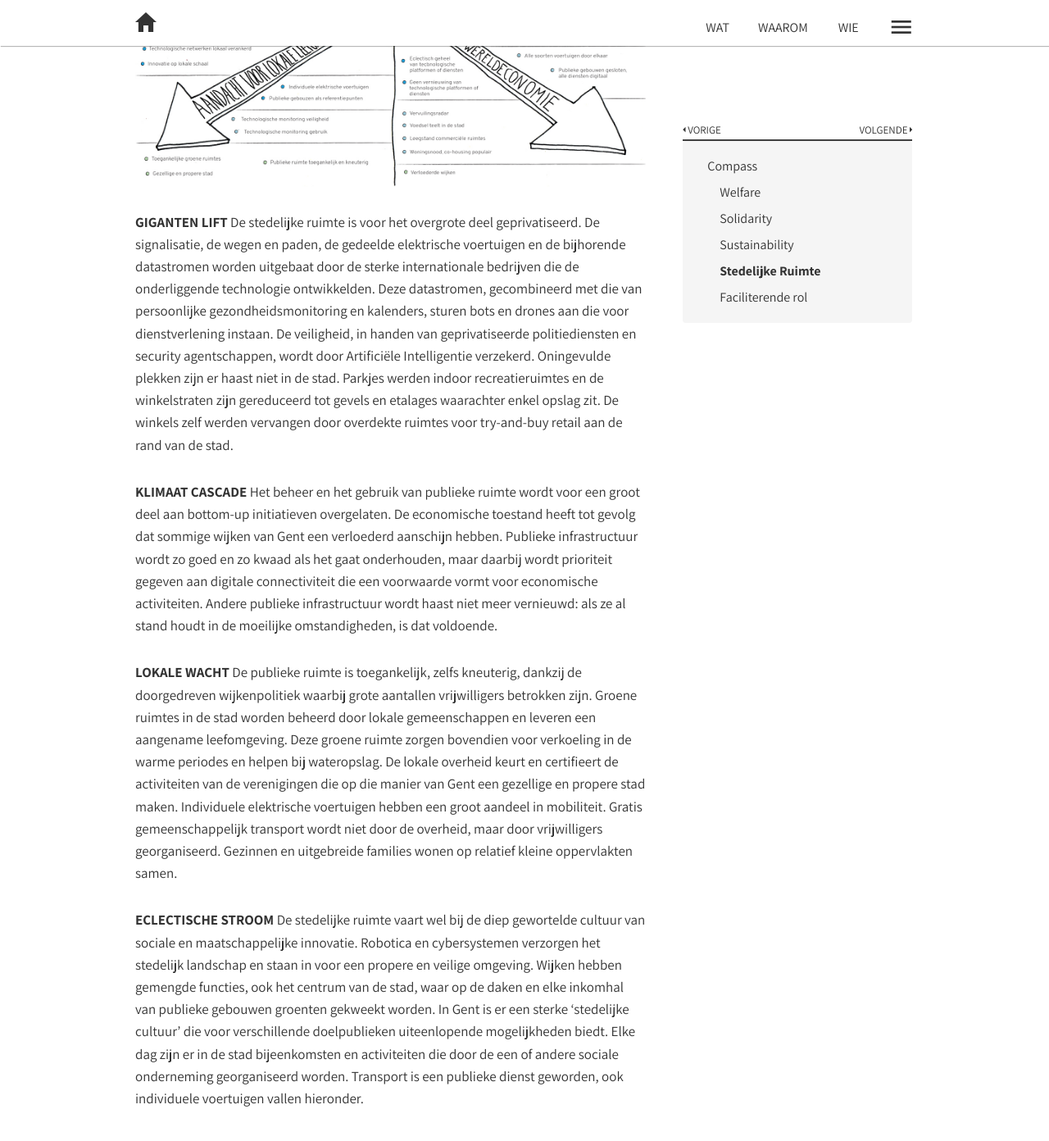
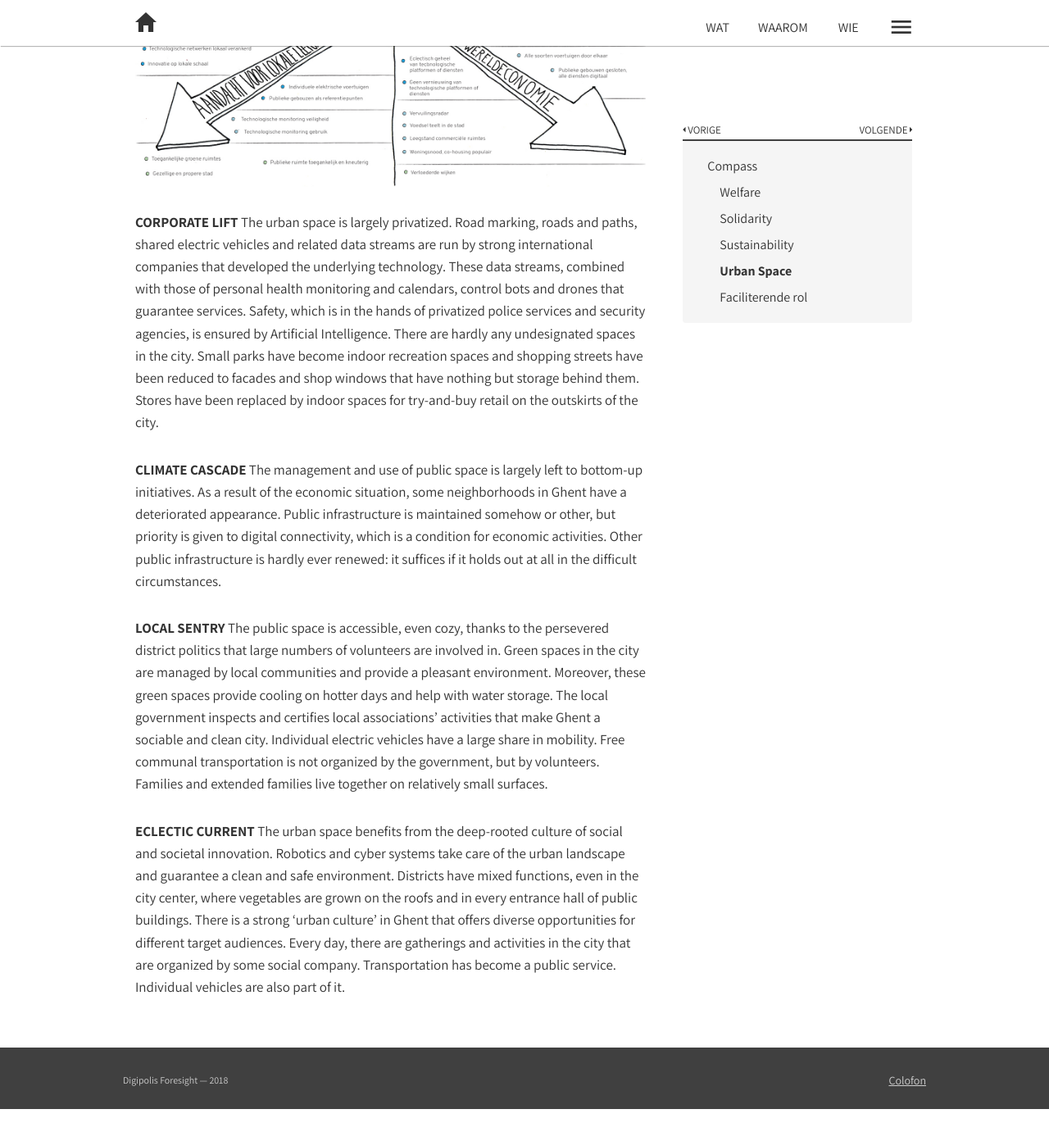
Before and after one commit to lab9k/scripts-voor-gent-2040-en, a Jekyll site: the page built from chapters/chapter-05-part-5.md, in a window 1280 px wide and 1400 px high, scrolled down 469 px. Shown: the top 1392 px of the window at 82% size. Built offline with Jekyll 4.4.1, drawn with Linux system fonts in a browser that asks for light colours; nearby versions of some CDN libraries; after the commit the page ends 1822 px from its top, so only the background shows below that; some of the changed text lies outside the part shown.

Commit message:
Update chapter-05-part-5.md

```diff
--- a/chapters/chapter-05-part-5.md
+++ b/chapters/chapter-05-part-5.md
@@ -5,16 +5,16 @@ part: 5
 chapter: 5
 ispart: true
 permalink: /kompas/stedelijke-ruimte/
-title: Stedelijke Ruimte
+title: Urban Space
 indentlevel: 2
 ---
 
 <a href="{{ site.baseurl }}/images/Ruimte.jpg" data-lightbox="Ruimte"><img src="{{ site.baseurl }}/images/Ruimte.jpg"></a>
 
-**GIGANTEN LIFT** De stedelijke ruimte is voor het overgrote deel geprivatiseerd. De signalisatie, de wegen en paden, de gedeelde elektrische voertuigen en de bijhorende datastromen worden uitgebaat door de sterke internationale bedrijven die de onderliggende technologie ontwikkelden. Deze datastromen, gecombineerd met die van persoonlijke gezondheidsmonitoring en kalenders, sturen bots en drones aan die voor dienstverlening instaan. De veiligheid, in handen van geprivatiseerde politiediensten en security agentschappen, wordt door Artificiële Intelligentie verzekerd. Oningevulde plekken zijn er haast niet in de stad. Parkjes werden indoor recreatieruimtes en de winkelstraten zijn gereduceerd tot gevels en etalages waarachter enkel opslag zit. De winkels zelf werden vervangen door overdekte ruimtes voor try-and-buy retail aan de rand van de stad.
+**CORPORATE LIFT** The urban space is largely privatized. Road marking, roads and paths, shared electric vehicles and related data streams are run by strong international companies that developed the underlying technology. These data streams, combined with those of personal health monitoring and calendars, control bots and drones that guarantee services. Safety, which is in the hands of privatized police services and security agencies, is ensured by Artificial Intelligence. There are hardly any undesignated spaces in the city. Small parks have become indoor recreation spaces and shopping streets have been reduced to facades and shop windows that have nothing but storage behind them. Stores have been replaced by indoor spaces for try-and-buy retail on the outskirts of the city.
 
-**KLIMAAT CASCADE** Het beheer en het gebruik van publieke ruimte wordt voor een groot deel aan bottom-up initiatieven overgelaten. De economische toestand heeft tot gevolg dat sommige wijken van Gent een verloederd aanschijn hebben. Publieke infrastructuur wordt zo goed en zo kwaad als het gaat onderhouden, maar daarbij wordt prioriteit gegeven aan digitale connectiviteit die een voorwaarde vormt voor economische activiteiten. Andere publieke infrastructuur wordt haast niet meer vernieuwd: als ze al stand houdt in de moeilijke omstandigheden, is dat voldoende.
+**CLIMATE CASCADE** The management and use of public space is largely left to bottom-up initiatives. As a result of the economic situation, some neighborhoods in Ghent have a deteriorated appearance. Public infrastructure is maintained somehow or other, but priority is given to digital connectivity, which is a condition for economic activities. Other public infrastructure is hardly ever renewed: it suffices if it holds out at all in the difficult circumstances.
 
-**LOKALE WACHT** De publieke ruimte is toegankelijk, zelfs kneuterig, dankzij de doorgedreven wijkenpolitiek waarbij grote aantallen vrijwilligers betrokken zijn. Groene ruimtes in de stad worden beheerd door lokale gemeenschappen en leveren een aangename leefomgeving. Deze groene ruimte zorgen bovendien voor verkoeling in de warme periodes en helpen bij wateropslag. De lokale overheid keurt en certifieert de activiteiten van de verenigingen die op die manier van Gent een gezellige en propere stad maken. Individuele elektrische voertuigen hebben een groot aandeel in mobiliteit. Gratis gemeenschappelijk transport wordt niet door de overheid, maar door vrijwilligers georganiseerd. Gezinnen en uitgebreide families wonen op relatief kleine oppervlakten samen.
+**LOCAL SENTRY** The public space is accessible, even cozy, thanks to the persevered district politics that large numbers of volunteers are involved in. Green spaces in the city are managed by local communities and provide a pleasant environment. Moreover, these green spaces provide cooling on hotter days and help with water storage. The local government inspects and certifies local associations’ activities that make Ghent a sociable and clean city. Individual electric vehicles have a large share in mobility. Free communal transportation is not organized by the government, but by volunteers. Families and extended families live together on relatively small surfaces.
 
-**ECLECTISCHE STROOM** De stedelijke ruimte vaart wel bij de diep gewortelde cultuur van sociale en maatschappelijke innovatie. Robotica en cybersystemen verzorgen het stedelijk landschap en staan in voor een propere en veilige omgeving. Wijken hebben gemengde functies, ook het centrum van de stad, waar op de daken en elke inkomhal van publieke gebouwen groenten gekweekt worden. In Gent is er een sterke ‘stedelijke cultuur’ die voor verschillende doelpublieken uiteenlopende mogelijkheden biedt. Elke dag zijn er in de stad bijeenkomsten en activiteiten die door de een of andere sociale onderneming georganiseerd worden. Transport is een publieke dienst geworden, ook individuele voertuigen vallen hieronder.
+**ECLECTIC CURRENT** The urban space benefits from the deep-rooted culture of social and societal innovation. Robotics and cyber systems take care of the urban landscape and guarantee a clean and safe environment. Districts have mixed functions, even in the city center, where vegetables are grown on the roofs and in every entrance hall of public buildings. There is a strong ‘urban culture’ in Ghent that offers diverse opportunities for different target audiences. Every day, there are gatherings and activities in the city that are organized by some social company. Transportation has become a public service. Individual vehicles are also part of it.
```
